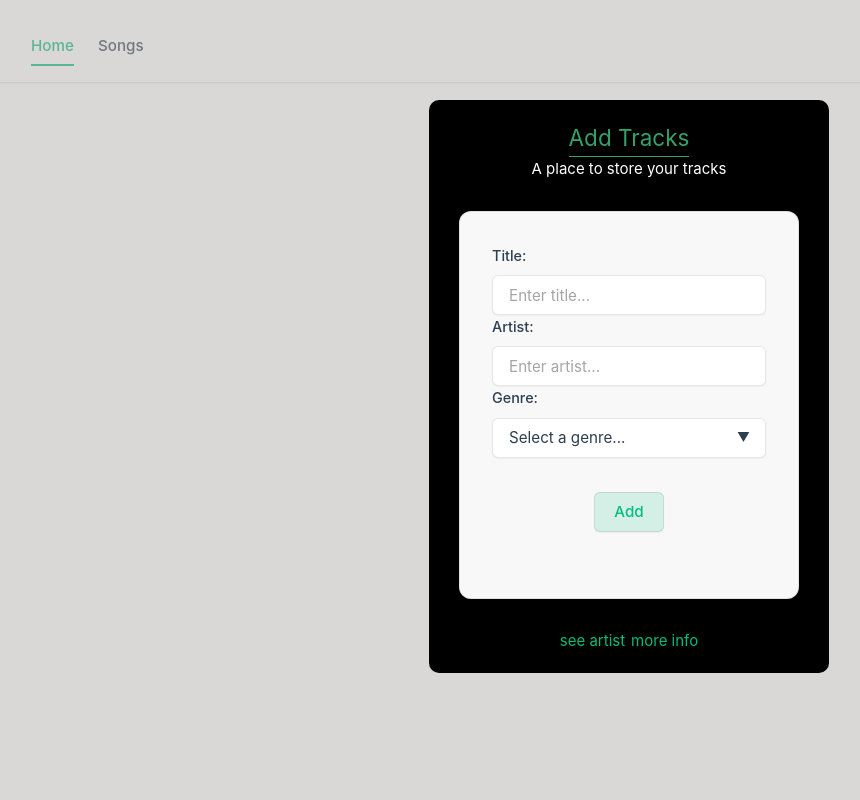
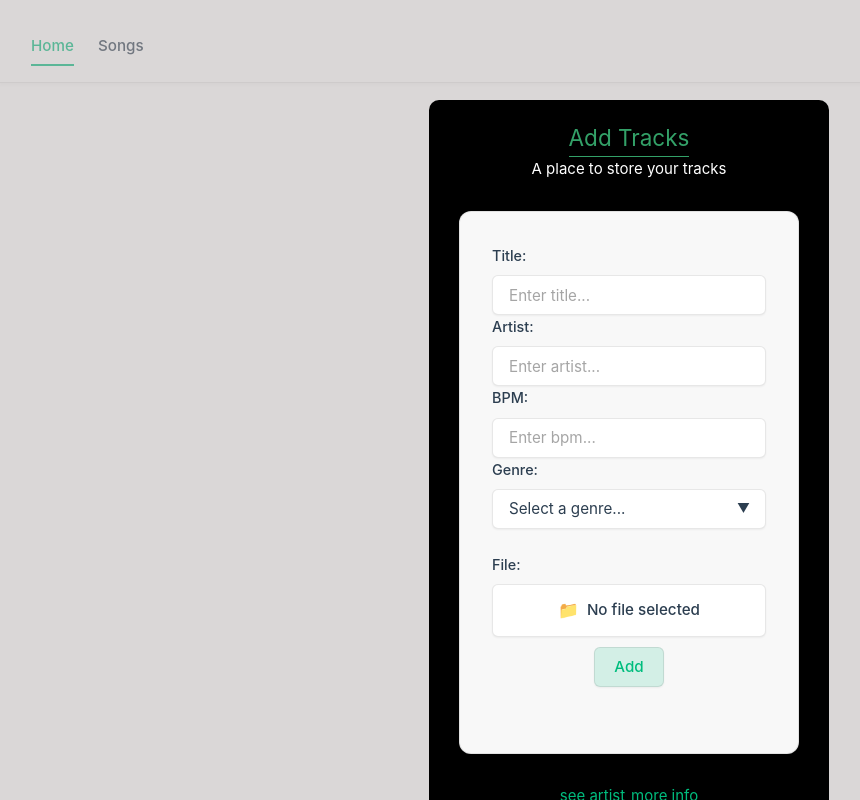
Before and after one commit to Jonfuller99/Music-Manager, a Vue app in the folder frontend/: page / in a window 1280 px wide. Both pictures are taken after a click on the button "Add Tracks". Shown: the whole page, without its empty margins (11-871 px from the left). Built offline with nearby package versions, Linux system fonts and the light colour scheme; no server answers.

Commit message:
Clean up

```diff
--- a/frontend/src/components/AddSongs.vue
+++ b/frontend/src/components/AddSongs.vue
@@ -20,6 +20,16 @@
           v-model="artist"
         >
 
+        <label for="Bpm" class="form-label">BPM:</label>
+        <input
+          id="bpm"
+          class="form-input"
+          type="number"
+          required
+          placeholder="Enter bpm..."
+          v-model="bpm"
+        >
+
         <label for="genre" class="form-label">Genre:</label>
         <div class="select-group">
             <select name="genres" id="genres" class="form-select" v-model="genre">
@@ -31,6 +41,14 @@
             </select>
             <span class="select-arrow">▼</span>
         </div>
+
+
+        <label for="file" class="form-label">File:</label>
+        <div class="file-input-container">
+          <input type="file" id="file" accept=".mp3,.wav" @change="handleFileChange">
+          <label for="file" >{{ fileName || 'No file selected' }}</label>
+        </div>
+
         <div class="btn-group">
           <button type="submit" class="btn btn-add">Add</button>
         </div>
@@ -45,7 +63,9 @@
         return{
             title: '',
             artist: '',
+            bpm:'',
             genre: '',
+            fileName: ''
         }
     },
     methods:{
@@ -55,8 +75,8 @@
           const newSong = {
             title: this.title,
             artist: this.artist,
+            bpm: this.bpm,
             genre: this.genre,
-            bpm: 120,
             file_path: 'temp/file/path.mp3'
           }
           const result = await postSong(newSong);
@@ -64,11 +84,16 @@
 
           this.title = '';
           this.artist = '';
+          this.bpm = '';
           this.genre = '';
+          this.fileName = '';
 
         } catch (error){
           console.error("Failed to add song:", error)
         }
+      },
+      handleFileChange(event){
+        this.fileName = event.target.files[0] ? event.target.files[0].name : '';
       }
     }
   }
@@ -215,4 +240,69 @@
       color: var(--vt-c-text-dark-2);
     }
   }
-  </style>
+
+.file-input-container {
+  position: relative;
+  display: flex;
+  flex-direction: column;
+}
+
+  input[type="file"] {
+  position: absolute;
+  width: 0.1px;
+  height: 0.1px;
+  opacity: 0;
+  overflow: hidden;
+  z-index: -1;
+}
+
+/* Custom File Input Styling */
+input[type="file"] + label {
+  width: 100%;
+  display: inline-flex;
+  align-items: center;
+  justify-content: center;
+  padding: 0.75rem 1.5rem;
+  border-radius: 6px;
+  background-color: var(--color-background);
+  color: var(--color-text);
+  border: 1px solid var(--color-border);
+  font-family: inherit;
+  font-weight: 500;
+  font-size: 0.95rem;
+  cursor: pointer;
+  transition: all 0.3s ease;
+  box-shadow: 0 1px 2px rgba(0, 0, 0, 0.05);
+  gap: 0.5rem;
+  overflow: hidden;
+  text-overflow: ellipsis;
+  white-space: nowrap;
+
+}
+
+/* Hover State */
+input[type="file"] + label:hover {
+  border-color: var(--color-border-hover);
+  background-color: hsla(160, 100%, 37%, 0.1);
+  color: hsla(160, 100%, 37%, 1);
+}
+
+/* Focus State */
+input[type="file"]:focus + label {
+  outline: 2px solid hsla(160, 100%, 37%, 0.4);
+  outline-offset: 2px;
+}
+
+/* Active State */
+input[type="file"]:active + label {
+  transform: translateY(1px);
+  background-color: hsla(160, 100%, 37%, 0.2);
+}
+
+/* Icon (optional) */
+input[type="file"] + label::before {
+  content: "📁";
+  font-size: 1.1em;
+}
+
+</style>
--- a/frontend/src/components/SongInfo.vue
+++ b/frontend/src/components/SongInfo.vue
@@ -21,6 +21,10 @@
         <span class="detail-label">File path:</span>
         <span class="detail-value">{{ song.file_path }}</span>
       </div>
+      <div class="detail-row">
+        <span class="detail-label">Uploaded at</span>
+        <span class="detail-value">{{ formatDate(song.uploaded_at)}}</span>
+      </div>
     </div>
   </div>
 </template>
@@ -31,7 +35,20 @@
             type: Object,
             required: true,
         }
+
     })
+
+    const formatDate = (dateString)=>{
+      const date = new Date(dateString);
+      return date.toLocaleString('en-US', {
+        year: 'numeric',
+        month: 'short',
+        day: 'numeric',
+        hour: '2-digit',
+        minute: '2-digit',
+        hour12: true
+      })
+    };
 
 </script>
 
@@ -56,6 +73,10 @@
   padding-bottom: 12px;
   border-bottom: 1px solid #333;
 }
+.song-info-header > div:last-child {
+  min-width: 0;
+  flex: 1;
+}
 
 .info-icon {
   font-size: 1.5em;
@@ -73,6 +94,9 @@
   font-size: 1.1em;
   font-weight: 600;
   color: #fff;
+  overflow: hidden;
+  text-overflow: ellipsis;
+  white-space: nowrap;
 }
 
 .info-subtitle {
--- a/frontend/src/components/ViewSongs.vue
+++ b/frontend/src/components/ViewSongs.vue
@@ -30,8 +30,6 @@
         songSelect.value = song;
         displayInfo.value = true;
     }
-
-
   }
 
   onMounted(async () =>{
```
Also changed, not shown: 1 other file (tests, documents, lock files or other folders).
